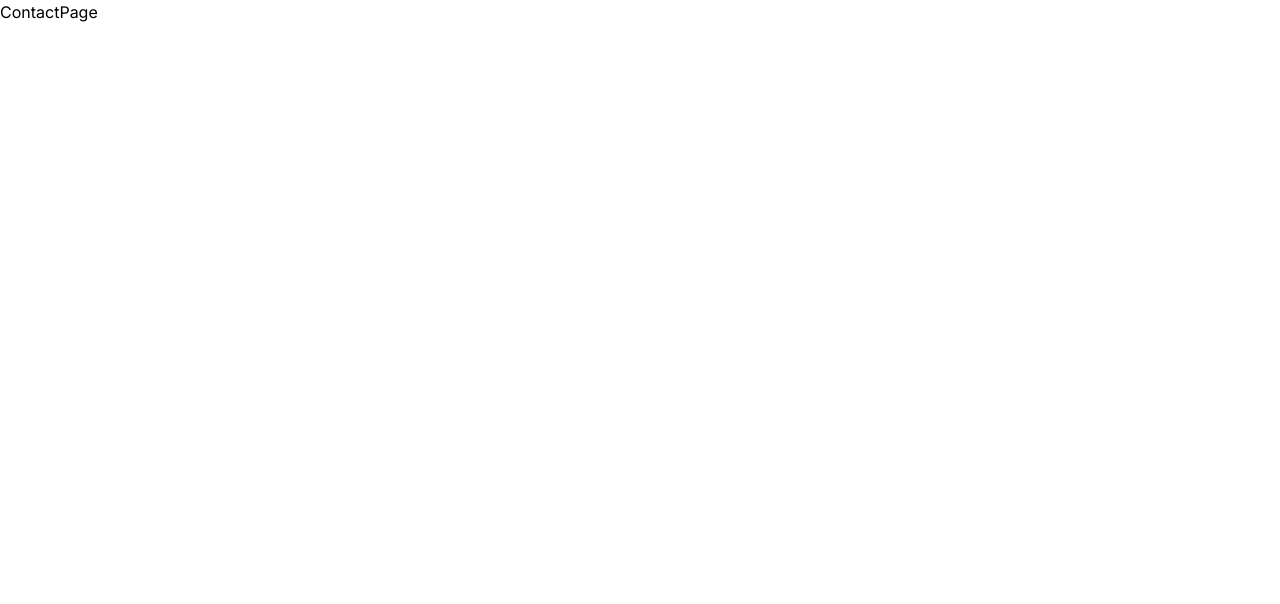
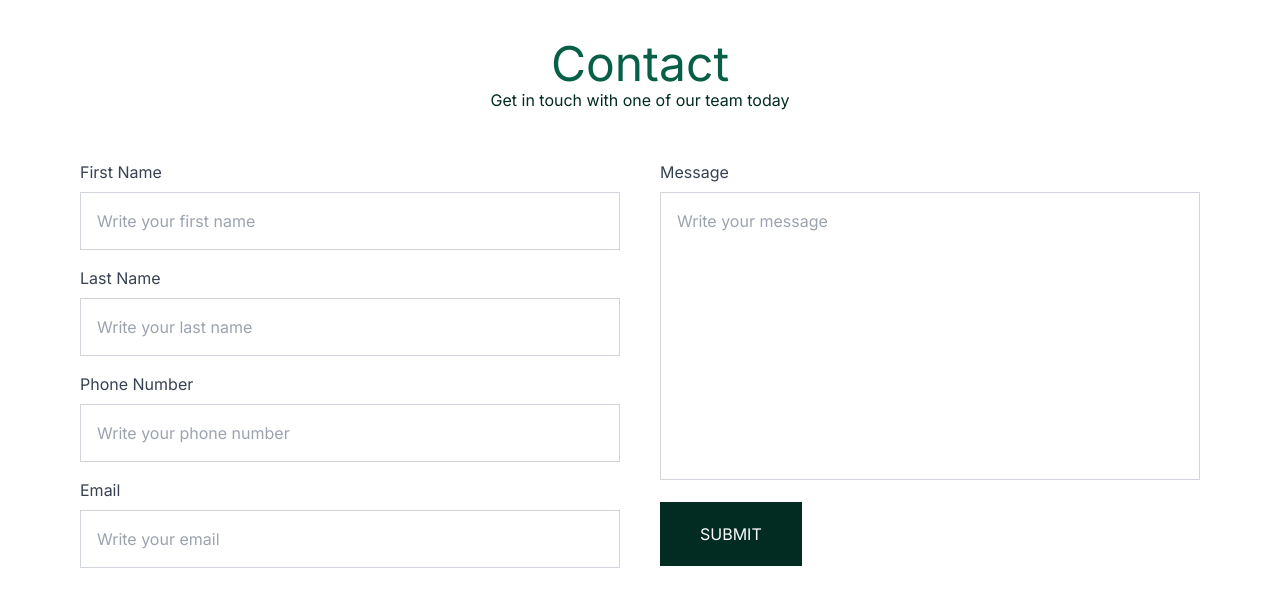
Before and after one commit to adibfuego90/ivy-lebrica, a Next.js app: page /contact in a window 1280 px wide. Shown: the top 604 px of the page. Built offline with nearby package versions, Linux system fonts and the light colour scheme.

Commit message:
adding contact page

```diff
--- a/app/contact/page.tsx
+++ b/app/contact/page.tsx
@@ -1,5 +1,90 @@
 const ContactPage = () => {
-  return <div>ContactPage</div>;
+  return (
+    <div>
+      <h3 className="text-5xl mx-auto pt-10 text-center text-emerald-800">
+        Contact
+      </h3>
+      <p className="text-center text-emerald-950">
+        Get in touch with one of our team today
+      </p>
+
+      <form className="flex flex-row gap-10 px-20 mt-12">
+        <div className="left w-1/2">
+          <div className="mb-4">
+            <label htmlFor="firstName" className="block text-gray-700 mb-2">
+              First Name
+            </label>
+            <input
+              type="text"
+              name="firstName"
+              placeholder="Write your first name"
+              required
+              className="firstName w-full p-4 outline-none text-gray-700  border border-gray-300 focus:border-gray-600 duration-300"
+            />
+          </div>
+
+          <div className="mb-4">
+            <label htmlFor="lastName" className="block text-gray-700 mb-2">
+              Last Name
+            </label>
+            <input
+              type="text"
+              name="lastName"
+              placeholder="Write your last name"
+              required
+              className="lastName w-full p-4 outline-none text-gray-700  border border-gray-300 focus:border-gray-600 duration-300"
+            />
+          </div>
+
+          <div className="mb-4">
+            <label htmlFor="phone" className="block text-gray-700 mb-2">
+              Phone Number
+            </label>
+            <input
+              type="tel"
+              name="phone"
+              placeholder="Write your phone number"
+              required
+              className="phone w-full p-4 outline-none text-gray-700  border border-gray-300 focus:border-gray-600 duration-300"
+            />
+          </div>
+
+          <div className="mb-4">
+            <label htmlFor="email" className="block text-gray-700 mb-2">
+              Email
+            </label>
+            <input
+              type="email"
+              name="email"
+              placeholder="Write your email"
+              required
+              className="email w-full p-4 outline-none text-gray-700  border border-gray-300 focus:border-gray-600 duration-300"
+            />
+          </div>
+        </div>
+
+        <div className="right w-1/2">
+          <div className="mb-4">
+            <label htmlFor="message" className="block text-gray-700 mb-2">
+              Message
+            </label>
+            <textarea
+              name="message"
+              placeholder="Write your message"
+              required
+              className="message w-full p-4 outline-none text-gray-700  border border-gray-300 focus:border-gray-600 duration-300 resize-none h-72"
+            />
+          </div>
+          <input
+            required
+            className="bg-emerald-950 hover:bg-emerald-800 text-white py-5 px-10 uppercase duration-300 cursor-pointer"
+            type="submit"
+            value="Submit"
+          />
+        </div>
+      </form>
+    </div>
+  );
 };
 
 export default ContactPage;
```
